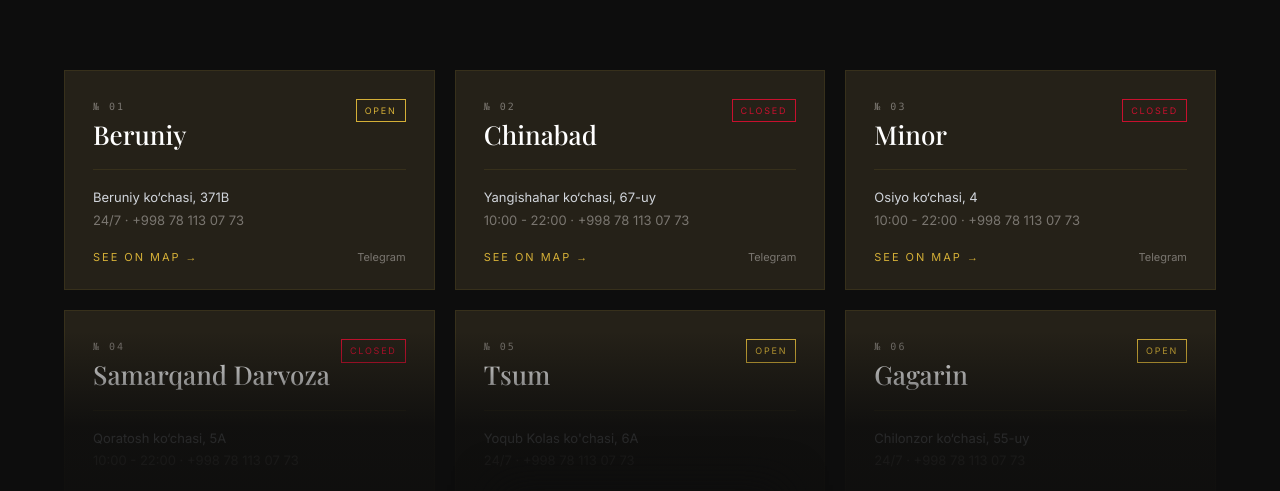
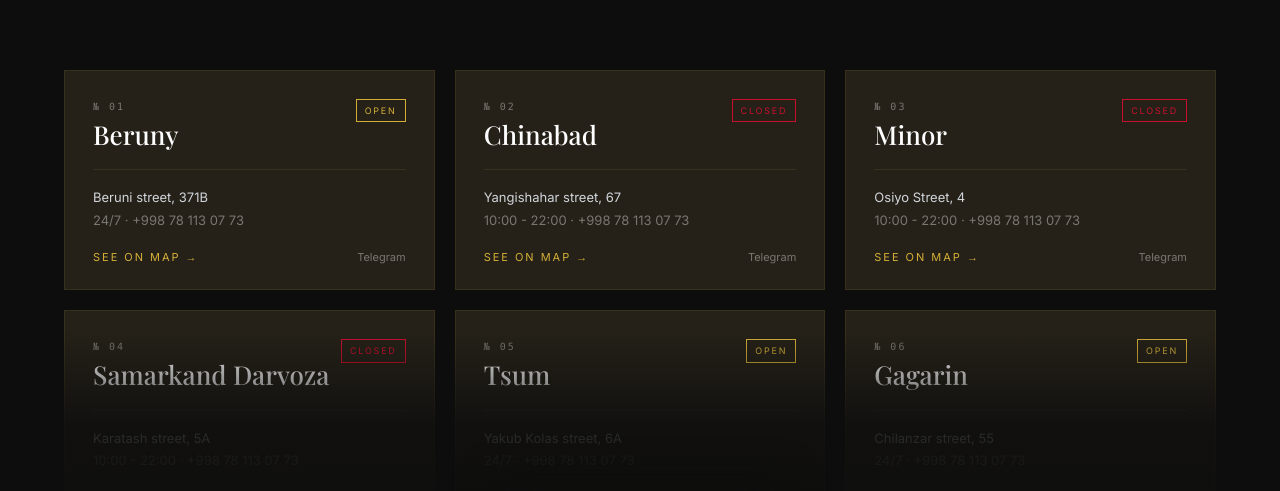
Before and after one commit to rahmatulloh19/EoB, a Next.js app: page /en in a window 1280 px wide. Shown: the part 2828-3319 px from the top of the page. Built offline with nearby package versions, Linux system fonts and the light colour scheme.

Commit message:
feat: localize branches and fix menu page routing

```diff
--- a/src/app/menu/page.tsx
+++ b/src/app/[locale]/menu/MenuClientPage.tsx
@@ -2,11 +2,10 @@
 import React from "react";
 import { EobLogo, ImagePlaceholder, SectionTitle, SectionEyebrow } from "@/components/shared";
 import { LandingDesktopNavbar, LandingDesktopFooter } from "@/components/LandingDesktop";
-import Link from "next/link";
+import { Link } from "@/navigation";
 import menuData from "@/lib/data.json";
 
 const MenuDesktopHeader = () => {
-  // Kelajakda API dan keladigan maxsus taklif obyekti
   const specialOffer = {
     label: "Bugungi maxsus",
     title: "4 за 44 000 EMB",
@@ -118,7 +117,6 @@
   const [maxPrice, setMaxPrice] = React.useState(currentFilters.maxPrice || "");
   const [checkedFilters, setCheckedFilters] = React.useState<string[]>(currentFilters.checkedFilters || []);
 
-  // Sync state when drawer opens
   React.useEffect(() => {
     if (isOpen) {
       setMinPrice(currentFilters.minPrice || "");
@@ -231,7 +229,6 @@
       <div style={{ maxWidth: 1280, margin: "0 auto", padding: "0 64px", display: "flex", justifyContent: "space-between", alignItems: "center" }}>
 
         <div style={{ flex: 1, position: "relative", overflow: "hidden", marginRight: 40 }}>
-          {/* Custom Webkit scrollbar hidden via style, but scrollable */}
           <div ref={scrollRef} style={{ display: "flex", overflowX: "auto", scrollbarWidth: "none", msOverflowStyle: "none", position: "relative", paddingBottom: 2 }}>
             <style>{`.hide-scroll::-webkit-scrollbar { display: none; }`}</style>
             <div className="hide-scroll" style={{ display: "flex", position: "relative", minWidth: "100%" }}>
@@ -252,8 +249,6 @@
                   <span style={{ fontFamily: "var(--mono)", fontSize: 10, color: "var(--muted)" }}>{String(cat.products.length).padStart(2,"0")}</span>
                 </button>
               ))}
-
-              {/* Sliding Border Indicator */}
               <div style={{
                 position: "absolute", bottom: 0, height: 2, background: "var(--gold)",
                 left: indicatorStyle.left, width: indicatorStyle.width,
@@ -285,7 +280,6 @@
     <div className="eob-card" style={{ display: "flex", flexDirection: "column" }}>
       {b.image && !imgError ? (
         <div style={{ height: 220, width: "100%", background: "#111", overflow: "hidden", position: "relative" }}>
-          {/* eslint-disable-next-line @next/next/no-img-element */}
           <img src={b.image} alt={b.name} onError={() => setImgError(true)} style={{ width: "100%", height: "100%", objectFit: "cover" }} />
         </div>
       ) : (
@@ -329,7 +323,7 @@
     if (clickScrollTimeout.current) clearTimeout(clickScrollTimeout.current);
     clickScrollTimeout.current = setTimeout(() => {
       isClickScrolling.current = false;
-    }, 1000); // Wait for smooth scroll to finish
+    }, 1000);
 
     const element = document.getElementById(`category-${categoryId}`);
     if (element) {
@@ -340,8 +334,7 @@
 
   React.useEffect(() => {
     const handleScroll = () => {
-      if (isClickScrolling.current) return; // Ignore scroll events during smooth scrolling
-
+      if (isClickScrolling.current) return;
       let current = activeCategory;
       for (const cat of activeCategories) {
         const el = document.getElementById(`category-${cat.id}`);
@@ -362,7 +355,6 @@
 
   const sortedCategories = React.useMemo(() => {
     return activeCategories.map(cat => {
-      // 1. Filter products first
       let filteredProducts = cat.products.filter(p => {
         const price = parseFloat(p.price || "0");
         if (appliedFilters.minPrice && price < parseFloat(appliedFilters.minPrice)) return false;
@@ -380,7 +372,6 @@
         return true;
       });
 
-      // 2. Sort filtered products
       if (sortBy === "Arzonroq") {
         filteredProducts.sort((a, b) => parseFloat(a.price || "0") - parseFloat(b.price || "0"));
       } else if (sortBy === "Qimmatroq") {
@@ -389,7 +380,7 @@
         filteredProducts.sort((a, b) => a.name.localeCompare(b.name));
       }
       return { ...cat, products: filteredProducts };
-    }).filter(cat => cat.products.length > 0); // Hide categories that become empty
+    }).filter(cat => cat.products.length > 0);
   }, [activeCategories, sortBy, appliedFilters]);
 
   return (
@@ -424,7 +415,7 @@
   );
 };
 
-export default function MenuPage() {
+export default function MenuClientPage() {
   return (
     <div style={{ background: "var(--bg)", minHeight: "100vh" }}>
       <LandingDesktopNavbar />
--- /dev/null
+++ b/src/app/[locale]/menu/page.tsx
@@ -0,0 +1,11 @@
+import {setRequestLocale} from 'next-intl/server';
+import MenuClientPage from "./MenuClientPage";
+
+export default async function MenuPage(props: {
+  params: Promise<{locale: string}>;
+}) {
+  const {locale} = await props.params;
+  setRequestLocale(locale);
+
+  return <MenuClientPage />;
+}
--- a/src/components/LandingDesktop.tsx
+++ b/src/components/LandingDesktop.tsx
@@ -1,7 +1,7 @@
 "use client";
 import React from "react";
 import { Link, usePathname } from "@/navigation";
-import { useTranslations } from "next-intl";
+import { useTranslations, useLocale } from "next-intl";
 import branchesData from "@/lib/branches.json";
 import { EobLogo, BurgerIcon, ImagePlaceholder, SectionEyebrow, SectionTitle, StarRating } from "./shared";
 import menuData from "@/lib/data.json";
@@ -291,6 +291,7 @@
 const LandingDesktopBranches = () => {
   const t = useTranslations('sections');
   const tc = useTranslations('common');
+  const locale = useLocale();
   const getBranchStatus = (b: any) => {
     if (b.hours === "24/7") return true;
     const now = new Date();
@@ -404,7 +405,7 @@
                   {b.km !== undefined ? tc('distance', { km: b.km.toFixed(1) }) : `№ ${String(i + 1).padStart(2, "0")}`}
                 </div>
                 <div style={{ fontFamily: "var(--eob-serif), 'Playfair Display', serif", fontSize: 26, color: "var(--white)", marginTop: 6, fontWeight: 500, lineHeight: 1.15 }}>
-                  {b.name_uz}
+                  {b[`name_${locale}`] || b.name_uz}
                 </div>
               </div>
               <span style={{
@@ -418,7 +419,7 @@
               </span>
             </div>
             <div style={{ borderTop: "1px solid var(--hairline-soft)", paddingTop: 16, fontSize: 13, color: "var(--silver)", lineHeight: 1.7 }}>
-              <div>{b.address_uz}</div>
+              <div>{b[`address_${locale}`] || b.address_uz}</div>
               <div style={{ color: "var(--muted)" }}>{b.hours} · {b.phone}</div>
             </div>
             <div style={{ marginTop: 18, display: "flex", justifyContent: "space-between", alignItems: "center" }}>
@@ -620,7 +621,7 @@
 };
 
 
-const LandingDesktopFooter = () => {
+export const LandingDesktopFooter = () => {
   const t = useTranslations('footer');
   const tc = useTranslations('common');
   return (
@@ -677,7 +678,7 @@
 };
 
 
-const LandingDesktop = () =>
+export const LandingDesktop = () =>
 <div style={{ background: "var(--bg)", color: "var(--silver)", fontFamily: "var(--eob-sans), 'Inter', sans-serif" }}>
     <LandingDesktopNavbar />
     <LandingDesktopHero />
```
